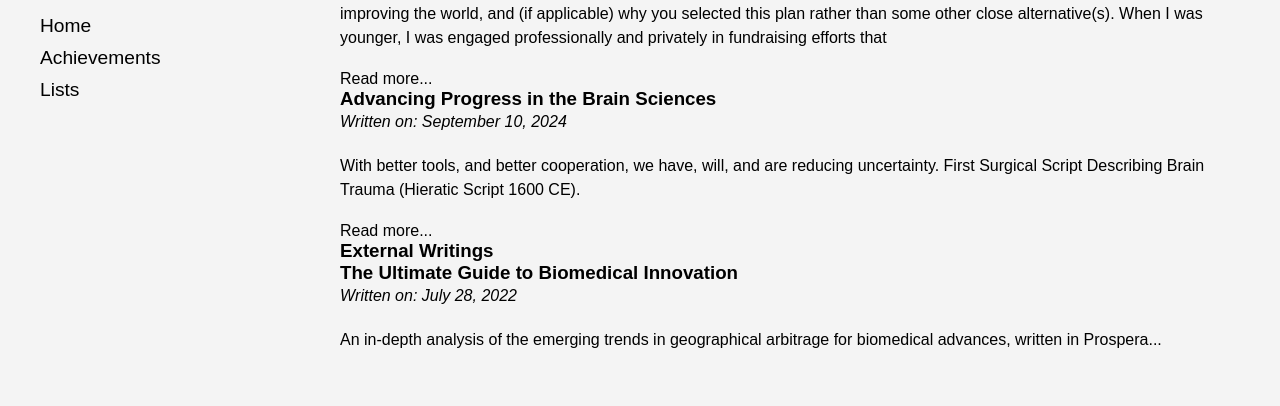
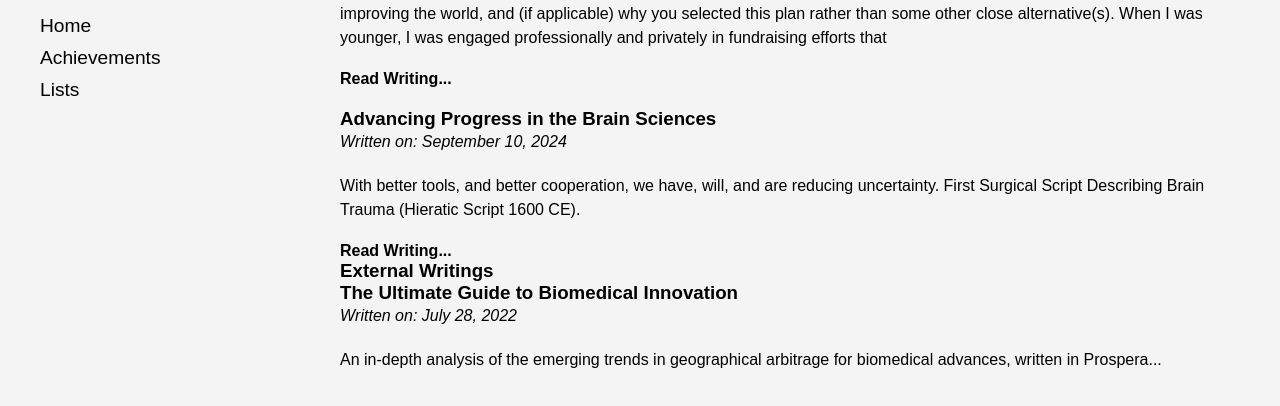
Before and after one commit to calarsenc/calarsenc.github.io, a plain HTML site: page writings.html in a window 1280 px wide. Shown: the part 136-542 px from the top of the page. Drawn offline with Linux system fonts and the light colour scheme.

Commit message:
W formatting

```diff
--- a/writings.html
+++ b/writings.html
@@ -32,7 +32,9 @@ Describe your current plan for improving the world, and (if applicable) why you
 
 When I was younger, I was engaged professionally and privately in fundraising efforts that
              </p>
-                <a href="fullwriting1.html">Read more...</a> <!-- Optional "read more" link if the article is long and you want a separate page for full text -->
+                <a href="fullwriting1.html"><strong> Read Writing... </strong></a> <!-- Optional "read more" link if the article is long and you want a separate page for full text -->
+
+                <p></p>
             </div>
 
             <div class="writing-item">
@@ -42,7 +44,7 @@ When I was younger, I was engaged professionally and privately in fundraising ef
                     With better tools, and better cooperation, we have, will, and are reducing uncertainty. First Surgical Script Describing Brain Trauma (Hieratic Script 1600 CE).
                     <!-- Continue the text or provide a link to a full article -->
                 </p>
-                <a href="fullwriting2.html">Read more...</a> <!-- Optional "read more" -->
+                <a href="fullwriting2.html"><strong>Read Writing...</strong></a> <!-- Optional "read more" -->
             </div>
 
             <!-- External Writings -->
```
